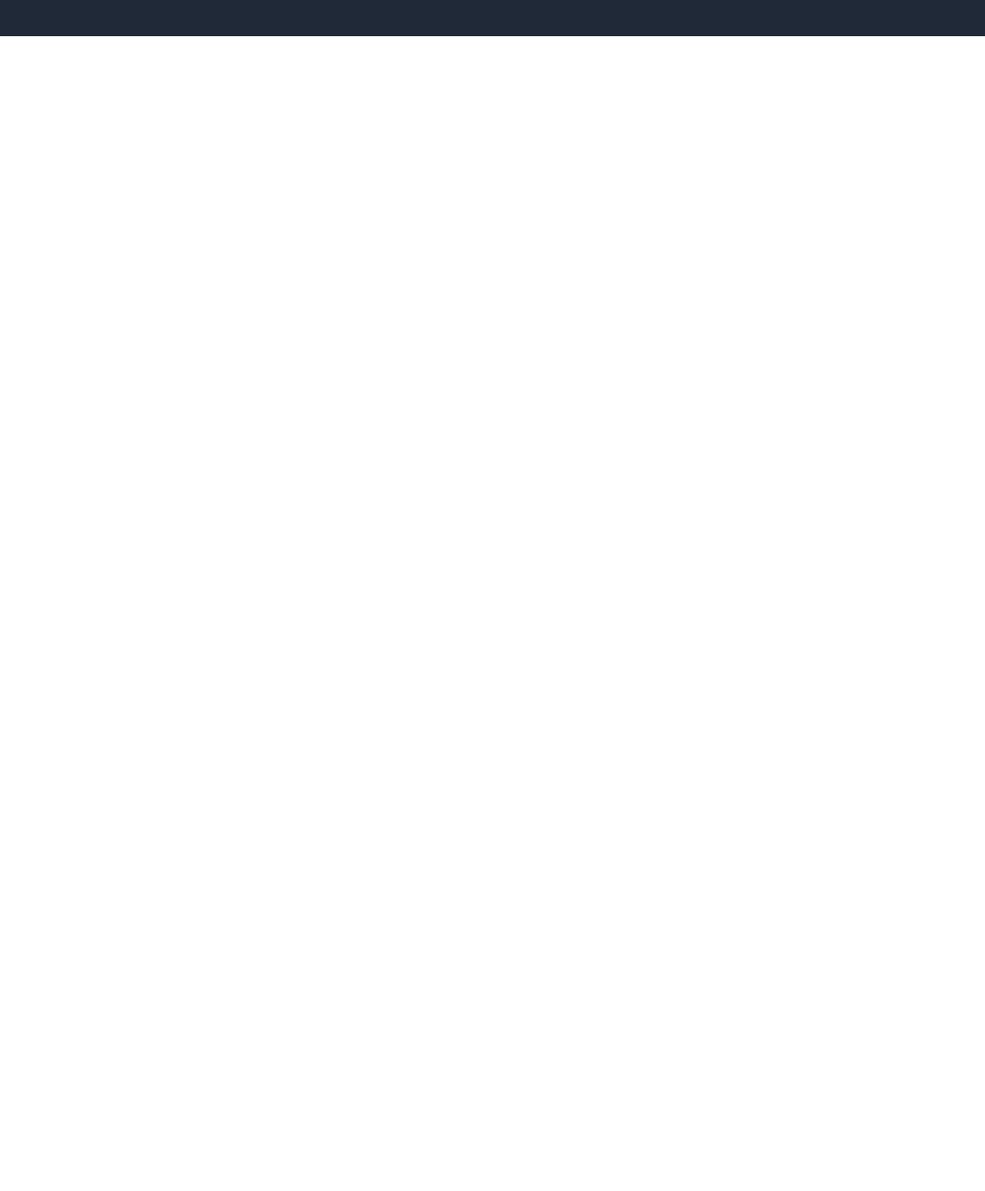
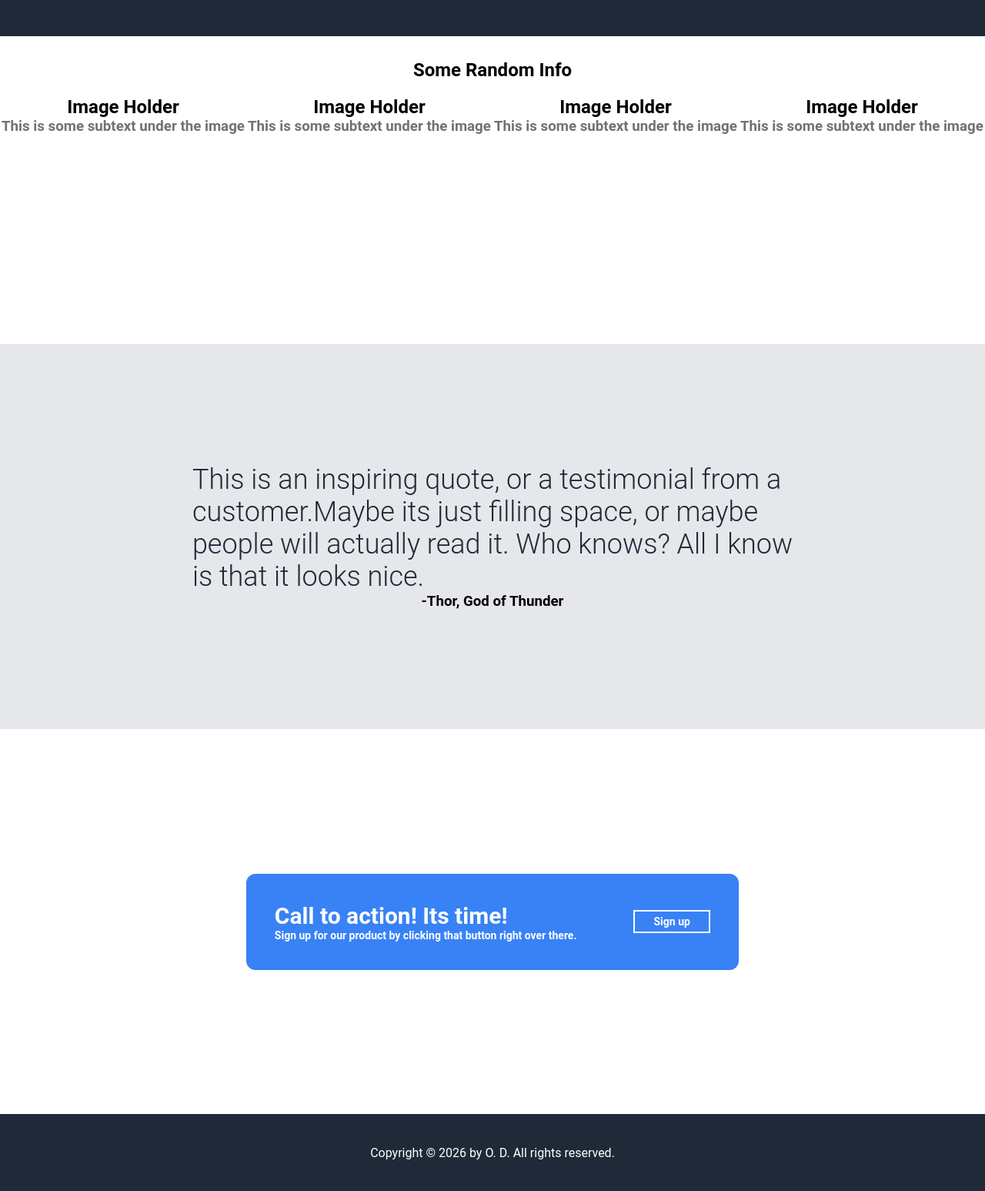
Before and after one commit to Oli-Dom/OdinProject, a plain HTML site: page odin-landing/index.html in a window 1280 px wide. Shown: the part 474-2021 px from the top of the page at 77% size. Before the commit the page ends 800 px from the top, so only its background shows below. Drawn offline with Linux system fonts and the light colour scheme.

Commit message:
finished mock landing

```diff
--- a/odin-landing/index.html
+++ b/odin-landing/index.html
@@ -5,6 +5,7 @@
     <meta name="viewport" content="width=device-width, initial-scale=1.0" />
     <link rel="stylesheet" href="./styles.css" />
     <title>Odin Landing</title>
+    <script src="./index.js" defer></script>
   </head>
   <body>
     <nav class="nav-bar">
@@ -33,7 +34,47 @@
     </section>
 
     <section class="random-info">
+      <h1> Some Random Info</h1>
+        <div class = "info-container">
+          <div class="info-element">
+            <h2>Image Holder</h2>
+            <h3>This is some subtext under the image</h3>
+          </div>
+            <div class="info-element">
+            <h2>Image Holder</h2>
+            <h3>This is some subtext under the image</h3>
+              </div>
 
+            <div class="info-element">
+            <h2>Image Holder</h2>
+            <h3>This is some subtext under the image</h3>
+          </div>
+            <di class="info-element">
+            <h2>Image Holder</h2>
+            <h3>This is some subtext under the image</h3>
+          </div>
+        </div>
     </section>
+
+    <section class="quote-section">
+      <p>This is an inspiring quote, or a testimonial from a <br/>customer.Maybe its just
+      filling space, or maybe <br/>people will actually read it. Who knows? All I know <br/>is that it looks nice.</p>
+      <h3>-Thor, God of Thunder</h3>
+    </section>
+
+    <section class="CTA">
+      <div class="CTA-container">
+        <div class="CTA-text">
+          <h2>Call to action! Its time!</h2>
+          <h3> Sign up for our product by clicking that button right over there.</h3>
+        </div>
+
+        <div class="CTA-button">
+          <button>Sign up</button>
+        </div>
+    </section>
+
+    <footer class="footer">
+    </footer>
   </body>
 </html>
--- /dev/null
+++ b/odin-landing/index.js
@@ -0,0 +1,6 @@
+var date = new Date();
+
+const footer = document.querySelector("footer");
+const copyright = document.createElement("p");
+copyright.innerHTML = ` Copyright &copy; ${date.getFullYear()} by O. D. All rights reserved.`;
+footer.appendChild(copyright);
--- a/odin-landing/styles.css
+++ b/odin-landing/styles.css
@@ -1,6 +1,6 @@
 * {
   margin: 0 auto;
-  font-family: "Roboto", serif;
+  font-family: Roboto, serif;
 }
 
 .nav-bar {
@@ -50,9 +50,116 @@
 }
 
 .hero-text button {
-  background-color: #3992f6;
   width: 100px;
   height: 30px;
+  font-size: 14px;
+  background-color: #3882f6;
+  color: white;
+  border: none;
+  font-weight: bold;
   border-radius: 12px;
-  color: #f9faf8;
 }
+
+.hero-img {
+  background-color: #f9faf8a1;
+  height: 400px;
+  width: 400px;
+}
+
+.random-info {
+  display: flex;
+  flex-direction: column;
+  align-items: center;
+  height: 400px;
+}
+
+.random-info h1 {
+  margin-top: 30px;
+  margin-bottom: 20px;
+}
+
+.info-container {
+  display: flex;
+  flex-direction: row;
+  height: 200px;
+  justify-content: space-between;
+  width: 100%;
+  flex: 1;
+  flex-wrap: wrap;
+}
+
+.info-element {
+  display: flex;
+  flex-direction: column;
+
+  height: max-content;
+}
+
+.info-element h3 {
+  color: #6c6d6bf6;
+}
+
+.quote-section {
+  display: flex;
+  flex-direction: column;
+  justify-content: center;
+  background-color: #e5e7eb;
+  height: 500px;
+}
+
+.quote-section p {
+  font-weight: 300;
+  color: #1f2937;
+  font-size: 36px;
+}
+
+.CTA {
+  display: flex;
+  justify-content: center;
+  align-items: center;
+  height: 500px;
+  color: white;
+}
+
+.CTA-text h2 {
+  font-size: 30px;
+  font-weight: bold;
+}
+
+.CTA-text h3 {
+  font-size: 14px;
+}
+
+.CTA-container {
+  background-color: #3882f6;
+  display: flex;
+  flex-direction: row;
+  justify-content: space-between;
+  align-items: center;
+  width: 50%;
+  height: 25%;
+  border-radius: 12px;
+}
+
+.CTA-button {
+  display: flex;
+}
+
+.CTA-button button {
+  width: 100px;
+  height: 30px;
+  font-size: 14px;
+  background-color: #3882f6;
+  color: white;
+  border: white 2px solid;
+  font-weight: bold;
+}
+
+.footer {
+  height: 100px;
+  background-color: #1f2937;
+  color: white;
+  display: flex;
+  align-items: center;
+  justify-content: center;
+}
```
